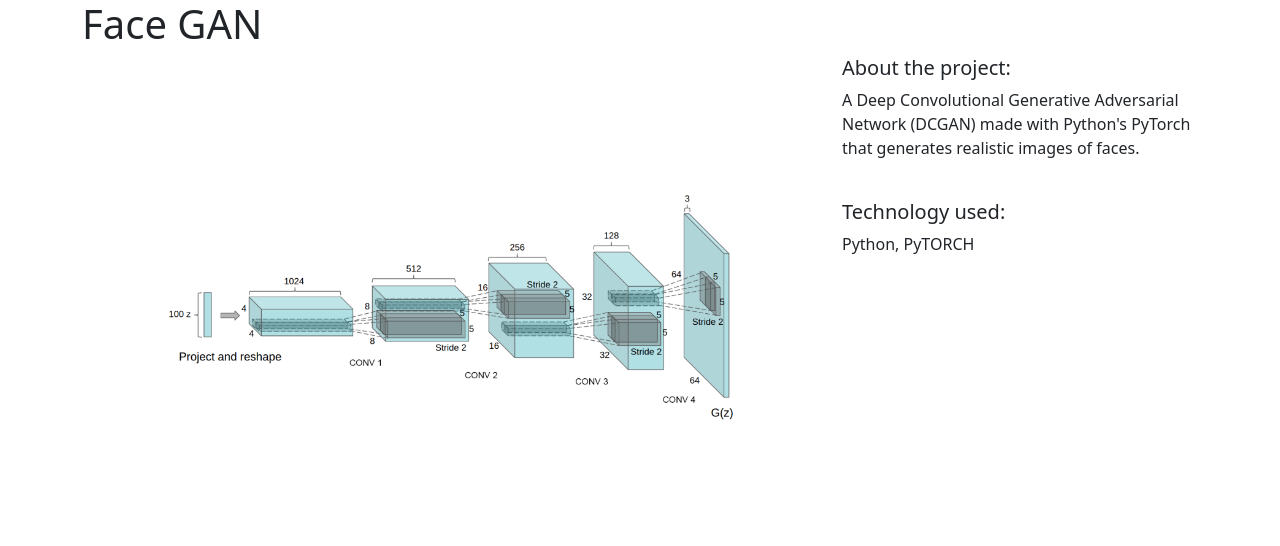
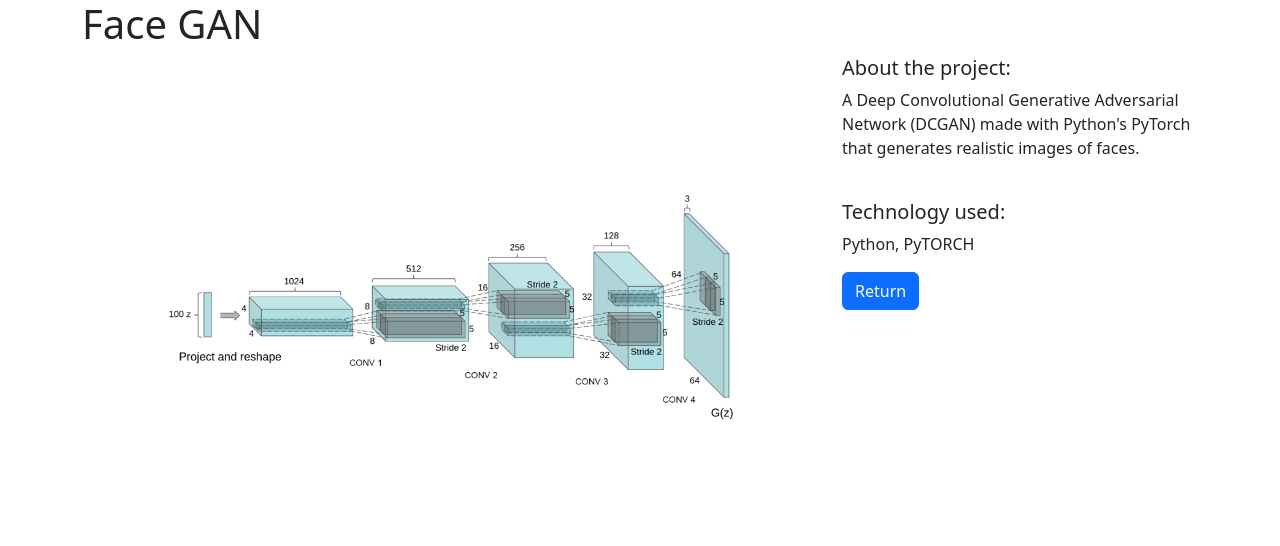
Before and after one commit to bdbenton5255/portfolio, a Django app: page /1/ in a window 1280 px wide. Shown: the top 546 px of the page. Run offline with Django 5.2, Linux system fonts and the light colour scheme; data comes from the database, SQL or seed files in the repository.

Commit message:
return button for project detail page

```diff
--- a/projects/templates/projects/project_detail.html
+++ b/projects/templates/projects/project_detail.html
@@ -14,6 +14,7 @@
         <br>
         <h5>Technology used:</h5>
         <p>{{ project.technology }}</p>
+        <a href="{% url 'project_index' %}" class="btn btn-primary">Return</a>
     </div>
 </div>
 {% endblock page_content %}
```
